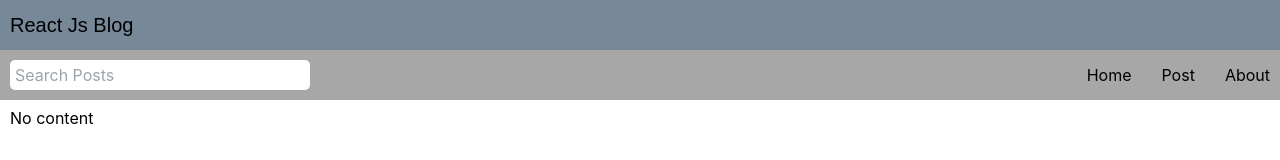
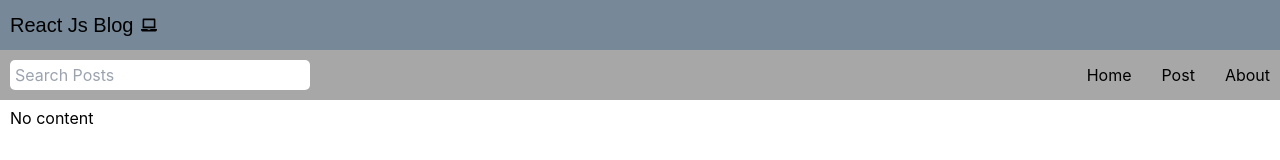
Before and after one commit to RuslSatt/react-0.1, a React (Create React App) app: page / in a window 1280 px wide. Shown: the top 160 px of the page. Built offline with nearby package versions, Linux system fonts and the light colour scheme; no server answers.

Commit message:
feat: add my first custom hook

```diff
--- a/src/App.js
+++ b/src/App.js
@@ -11,6 +11,7 @@
 import PostPage from './Components/Content/PostPage';
 import api from './api/posts';
 import { EditPage } from './Components/Content/EditPage';
+import useWindowSize from './hooks/useWindowSize';
 
 // npx json-server -p 3100 -w data/db.json
 
@@ -20,6 +21,7 @@
     const [searchResult, setSearchResult] = useState([]);
 
     const navigate = useNavigate();
+    const { width } = useWindowSize();
 
     const handleDelete = async id => {
         try {
@@ -91,7 +93,7 @@
 
     return (
         <div className="App">
-            <Header></Header>
+            <Header width={width}></Header>
             <Nav search={search} setSearch={setSearch}></Nav>
 
             <Routes>
--- a/src/Components/Header.js
+++ b/src/Components/Header.js
@@ -1,10 +1,11 @@
-import React from 'react';
-import styled from "styled-components";
+import styled from 'styled-components';
+import { FaLaptop, FaTabletAlt, FaMobileAlt } from 'react-icons/fa';
 
-const Header = () => {
+const Header = ({ width }) => {
     return (
-		<Wrapper>
+        <Wrapper className="gap-2">
             <Text>React Js Blog</Text>
+            {width < 768 ? <FaMobileAlt /> : width < 992 ? <FaTabletAlt /> : <FaLaptop />}
         </Wrapper>
     );
 };
@@ -15,12 +16,12 @@
     align-items: center;
     padding-left: 10px;
     background: lightslategray;
-`
+`;
 
 const Text = styled.p`
     font-family: Ubuntu, sans-serif;
     font-size: 20px;
     font-weight: 400;
-`
+`;
 
 export default Header;
--- /dev/null
+++ b/src/hooks/useWindowSize.js
@@ -0,0 +1,31 @@
+import React, { useEffect, useState } from 'react';
+
+const useWindowSize = () => {
+    const [windowSize, setWindowSize] = useState({
+        width: undefined,
+        height: undefined,
+    });
+
+    useEffect(() => {
+        const handleResize = () => {
+            setWindowSize({
+                width: window.innerWidth,
+                height: window.innerHeight,
+            });
+        };
+
+        handleResize();
+
+        window.addEventListener('resize', handleResize);
+
+        const cleanUp = () => {
+            window.removeEventListener('resize', handleResize);
+        };
+
+        return cleanUp;
+    }, []);
+
+    return windowSize;
+};
+
+export default useWindowSize;
```
Lines whose indentation alone changed are shown as unchanged.
